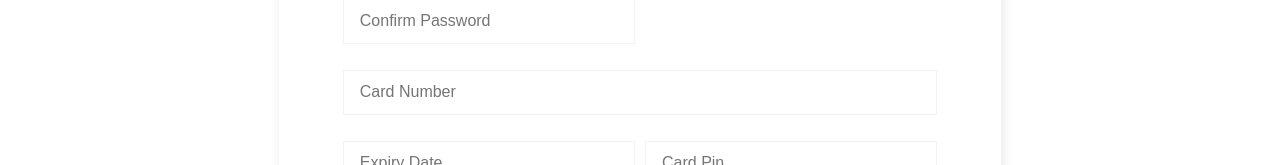
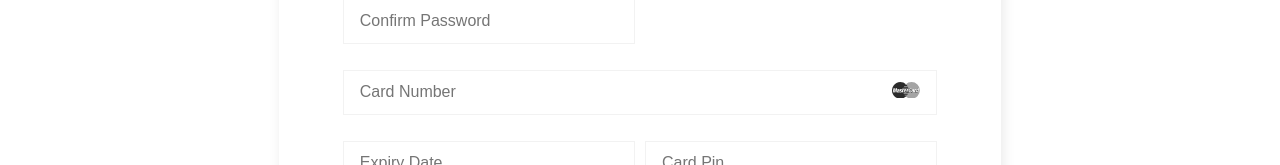
Before and after one commit to iykekings/softpay, a React (Create React App) app: page / in a window 1280 px wide. Shown: the part 498-663 px from the top of the page. Built offline with nearby package versions, Linux system fonts and the light colour scheme.

Commit message:
fix: card icon not showing

```diff
--- a/src/components/Input.tsx
+++ b/src/components/Input.tsx
@@ -8,6 +8,7 @@ const Input = (props: InputProps) => {
       valid={props.valid}
       grayable={props.grayable}
       displayicon={props.displayicon}
+      value={props.value}
     >
       <input type="text" {...props} />
       <div className="spacer"></div>
@@ -20,6 +21,7 @@ const Container = styled.div<{
   grayable: 0 | 1 | undefined;
   displayicon: 0 | 1 | undefined;
   valid: 0 | 1;
+  value: any;
 }>`
   display: flex;
   align-items: center;
@@ -50,7 +52,8 @@ const Container = styled.div<{
     font-size: 8px;
     text-align: left;
     color: #f44336;
-    opacity: ${props => (props.displayicon && !props.valid ? '1' : '0')};
+    opacity: ${props =>
+      props.displayicon && props.value && !props.valid ? '1' : '0'};
     left: 0;
     bottom: -1rem;
   }
--- a/src/components/PaymentForm.tsx
+++ b/src/components/PaymentForm.tsx
@@ -157,7 +157,7 @@ const PaymentForm = () => {
           type="text"
           value={cardNum}
           error="must be a valid card number"
-          displayicon={touched['cardNum']}
+          displayicon={1}
           onChange={e => {
             let v = e.target.value;
             setCardNum(pre => insertSpaces(v, pre));
```
